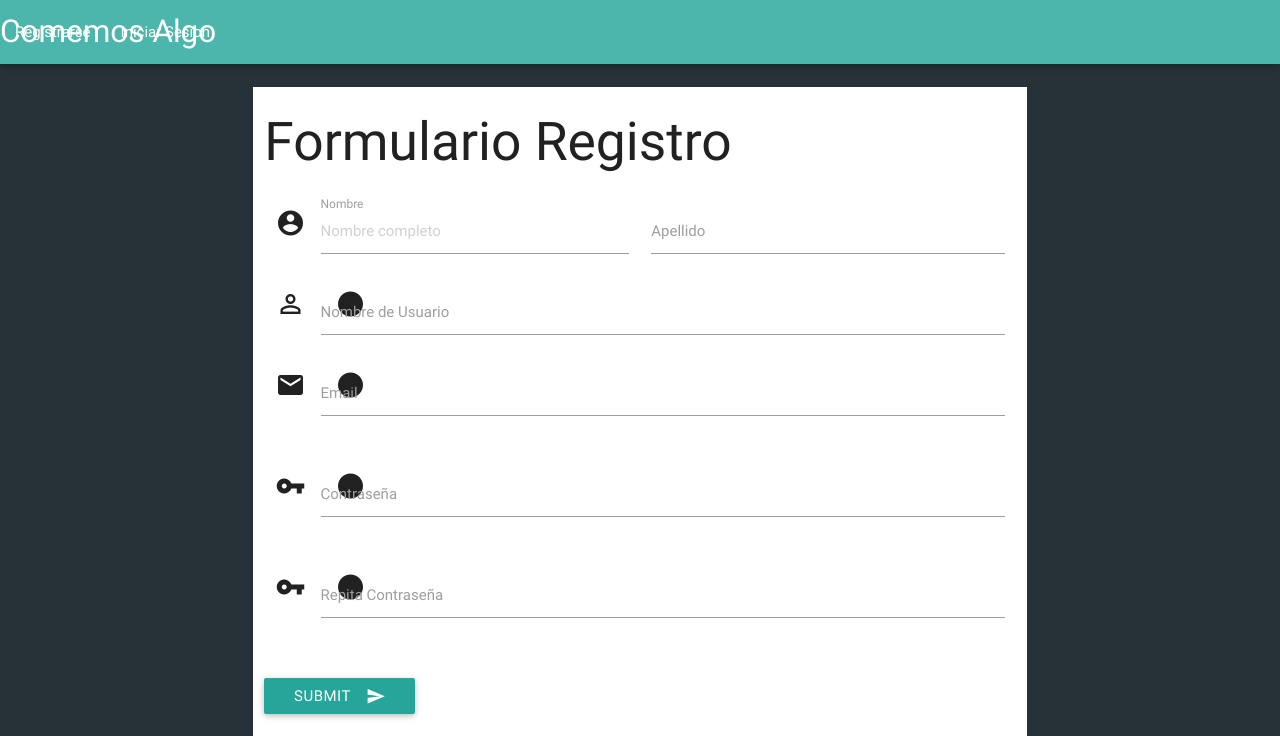
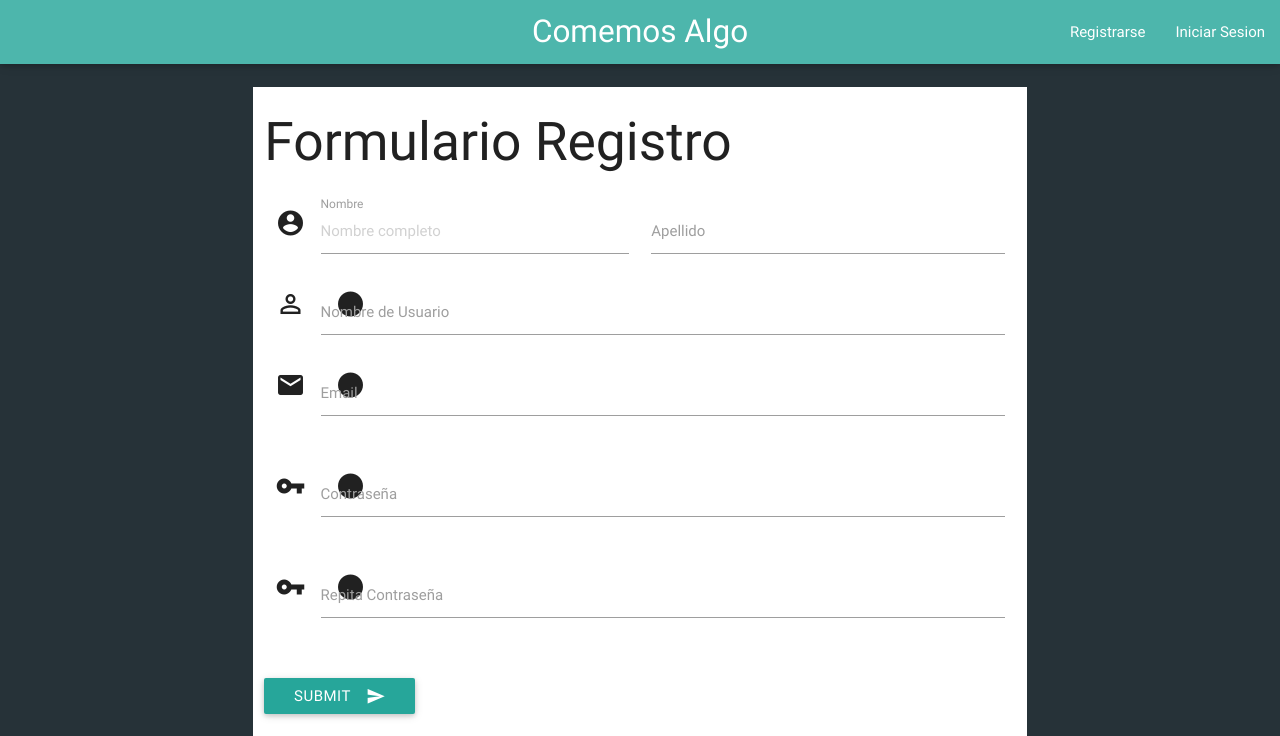
Before and after one commit to Hidra-Soft/comemosalgo, a Django app: page /usuario/registrar/ in a window 1280 px wide. Shown: the top 736 px of the page. Run offline with Django 3.2, Linux system fonts and the light colour scheme.

Commit message:
se agrego menu sandwich de inicio sesion y registrarse

```diff
--- a/templates/base.html
+++ b/templates/base.html
@@ -15,14 +15,21 @@
         <div class="navbar-fixed">
             <nav class="teal lighten-2">
                 <div class="nav_wrapper">
-                    <a href="#" class="brand-logo">Comemos Algo</a>
-                    <ul>
+                    <a href="#" class="brand-logo center">Comemos Algo</a>
+                    <a href="#" data-activates="mobile-demo" class="button-collapse"><i class="material-icons">menu</i></a>
+                    <ul id="nav-mobile" class="right hide-on-med-and-down">
+                        <li><a href="">Registrarse</a></li>
+                        <li><a href="">Iniciar Sesion</a></li>
+                    </ul>
+                    <ul class="side-nav" id="mobile-demo">
                         <li><a href="">Registrarse</a></li>
                         <li><a href="">Iniciar Sesion</a></li>
                     </ul>
                 </div>
             </nav>
         </div>
+        <!-- Fin Barra de navegacion -->
+
 
         <!--Contenido-->
 
@@ -53,11 +60,9 @@
             </div>
         </footer>
 
-
         <!-- Scripts-->
         <script src="{% static 'js/jquery-3.1.1.min.js' %}"></script>
         <script src="{% static 'js/materialize.js' %}"></script>
     </body>
 
-
 </html>
```
